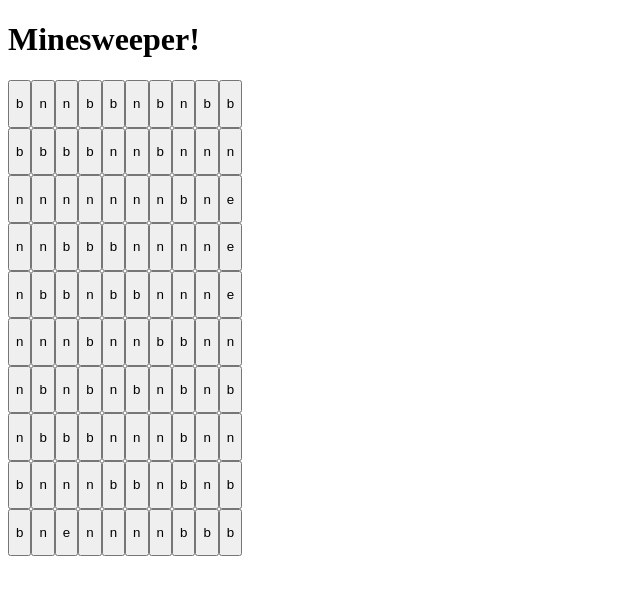
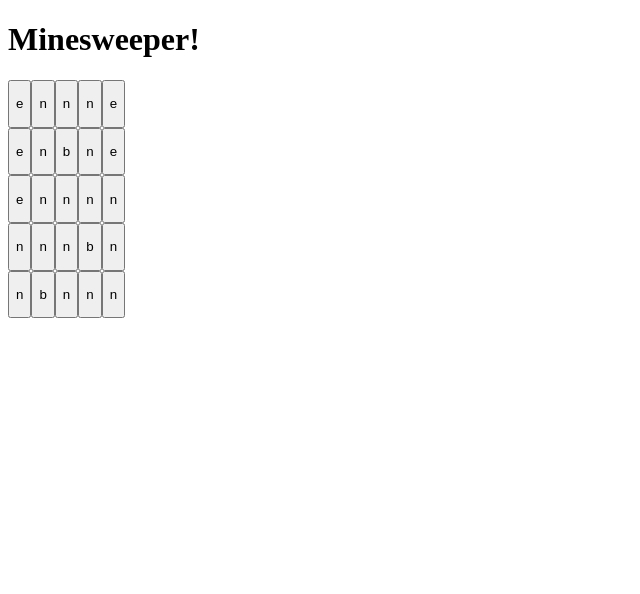
Before and after one commit to AmandaFI/Angular-Minesweeper, an Angular app: page / in a window 1280 px wide. Shown: the top 594 px of the page, without its empty margins (0-640 px from the left). Built offline with nearby package versions, Linux system fonts and the light colour scheme.

Commit message:
Change cell state.

```diff
--- a/src/app/board/board.component.html
+++ b/src/app/board/board.component.html
@@ -3,8 +3,9 @@
     *ngFor="let cell of row"
     [xCoord]="cell.coords.x"
     [yCoord]="cell.coords.y"
-    [opened]="cell.opened"
+    [state]="cell.state"
     [status]="cell.status"
+    [bombNeighboors]="cell.bombNeighboors"
     (cellClickedEvent)="updateBoard($event)"
   ></app-cell>
 </div>
--- a/src/app/board/board.component.ts
+++ b/src/app/board/board.component.ts
@@ -10,14 +10,16 @@ export type Coords = {
 export type Cell = {
   coords: Coords;
   status: CellStatus;
-  opened: boolean;
+  state: CellState;
   bombNeighboors: number | null;
 };
 
 export type CellStatus = 'Bomb' | 'Number' | 'Empty';
+export type CellState = 'Open' | 'Closed' | 'Flagged';
 
-const BOARD_SIZE = 10;
-const N_BOMBS = 50;
+const BOARD_WIDTH = 5;
+const BOARD_HEIGHT = 5;
+const N_BOMBS = 3;
 
 @Component({
   selector: 'app-board',
@@ -41,13 +43,13 @@ export class BoardComponent {
   }
 
   fillBoard() {
-    [...Array(BOARD_SIZE).keys()].forEach((item, xIndex) => {
+    [...Array(BOARD_WIDTH).keys()].forEach((item, xIndex) => {
       this.board[xIndex] = [];
-      [...Array(BOARD_SIZE).keys()].forEach((item, yIndex) => {
+      [...Array(BOARD_HEIGHT).keys()].forEach((item, yIndex) => {
         this.board[xIndex][yIndex] = {
           coords: { x: xIndex, y: yIndex },
           status: 'Empty',
-          opened: false,
+          state: 'Closed',
           bombNeighboors: null,
         };
       });
@@ -56,17 +58,19 @@ export class BoardComponent {
 
   // Desse jeito pode ter menos de n_bombs se acabar repetindo as coords random
   choseBombCells(n_bombs: number) {
-    [...Array(n_bombs).keys()].forEach((item) => {
-      const x = Math.floor(Math.random() * BOARD_SIZE);
-      const y = Math.floor(Math.random() * BOARD_SIZE);
-
-      this.board[x][y].status = 'Bomb';
-    });
+    if (n_bombs >= BOARD_WIDTH * BOARD_HEIGHT) return;
+    while (n_bombs > 0) {
+      const x = Math.floor(Math.random() * BOARD_WIDTH);
+      const y = Math.floor(Math.random() * BOARD_HEIGHT);
+      if (this.board[x][y].status !== 'Bomb') {
+        this.board[x][y].status = 'Bomb';
+        n_bombs--;
+      }
+    }
   }
 
-  neighboorsCoords(cell: Cell) {
-    const { x, y } = cell.coords;
-    const coords = [];
+  neighboorsCoords(coords: Coords) {
+    const { x, y } = coords;
     return [
       { x: x - 1, y: y - 1 },
       { x: x - 1, y },
@@ -81,18 +85,18 @@ export class BoardComponent {
 
   checkNeighboors(cell: Cell) {
     if (cell.status === 'Bomb') return 0;
-    const neighboors = this.neighboorsCoords(cell);
+    const neighboors = this.neighboorsCoords(cell.coords);
     let bombs = 0;
     neighboors.forEach(({ x, y }) => {
-      if (x >= 0 && x < BOARD_SIZE && y >= 0 && y < BOARD_SIZE)
+      if (x >= 0 && x < BOARD_WIDTH && y >= 0 && y < BOARD_HEIGHT)
         if (this.board[x][y].status === 'Bomb') bombs++;
     });
     return bombs;
   }
 
   setBombNeighboorsCount() {
-    for (let x = 0; x < BOARD_SIZE; x++) {
-      for (let y = 0; y < BOARD_SIZE; y++) {
+    for (let x = 0; x < BOARD_WIDTH; x++) {
+      for (let y = 0; y < BOARD_HEIGHT; y++) {
         const bombNeighboors = this.checkNeighboors(this.board[x][y]);
         if (bombNeighboors) {
           this.board[x][y].status = 'Number';
@@ -102,8 +106,39 @@ export class BoardComponent {
     }
   }
 
+  floodFill(coords: Coords) {
+    const { x, y } = coords;
+    if (
+      this.board[x][y].status !== 'Empty' ||
+      this.board[x][y].state !== 'Closed'
+    )
+      return;
+    this.board[x][y].state = 'Open';
+
+    this.neighboorsCoords(coords).forEach((item) => {
+      const { x, y } = item;
+      if (x >= 0 && x < BOARD_WIDTH && y >= 0 && y < BOARD_HEIGHT)
+        this.floodFill(item);
+    });
+  }
+
   updateBoard(coords: Coords) {
     const { x, y } = coords;
-    if (this.board[x][y].status === 'Bomb') window.alert('Game over.');
+    console.log(this.board[x][y].status);
+    switch (this.board[x][y].status) {
+      case 'Bomb':
+        window.alert('Game over.');
+        break;
+      case 'Number':
+        this.board[x][y].state = 'Open';
+        break;
+      case 'Empty':
+        this.floodFill(coords);
+        break;
+      default:
+        //eslint-disable-next-line no-case-declarations, @typescript-eslint/no-unused-vars
+        // const _exhaustiveCheck: never = this.board[x][y].status;
+        break;
+    }
   }
 }
--- a/src/app/cell/cell.component.css
+++ b/src/app/cell/cell.component.css
@@ -0,0 +1,3 @@
+.opened {
+  background-color: aqua;
+}
--- a/src/app/cell/cell.component.html
+++ b/src/app/cell/cell.component.html
@@ -1,5 +1,9 @@
-<button (click)="updateBoard()" [ngSwitch]="status">
-  <p *ngSwitchCase="'Number'">n</p>
+<button
+  (click)="updateBoard()"
+  [ngClass]="{ opened: state === 'Open' }"
+  [ngSwitch]="status"
+>
+  <p *ngSwitchCase="'Number'">{{ state === "Open" ? bombNeighboors : "n" }}</p>
   <p *ngSwitchCase="'Bomb'">b</p>
   <p *ngSwitchCase="'Empty'">e</p>
   <p *ngSwitchDefault>...</p>
--- a/src/app/cell/cell.component.ts
+++ b/src/app/cell/cell.component.ts
@@ -1,5 +1,5 @@
 import { Component, EventEmitter, Input, Output } from '@angular/core';
-import { CellStatus, Coords } from '../board/board.component';
+import { CellState, CellStatus, Coords } from '../board/board.component';
 import { CommonModule } from '@angular/common';
 
 @Component({
@@ -12,15 +12,16 @@ import { CommonModule } from '@angular/common';
 export class CellComponent {
   @Input() xCoord: number | null = null;
   @Input() yCoord: number | null = null;
-  @Input() opened: boolean | null = null;
+  @Input() state: CellState | null = null;
   @Input() status: CellStatus | null = null;
+  @Input() bombNeighboors: number | null = null;
 
   @Output() cellClickedEvent = new EventEmitter<Coords>();
 
   constructor() {}
 
   updateBoard() {
-    if (!this.opened && this.xCoord && this.yCoord)
+    if (this.state !== 'Open' && this.xCoord !== null && this.yCoord !== null)
       this.cellClickedEvent.emit({ x: this.xCoord, y: this.yCoord });
   }
 }
```
